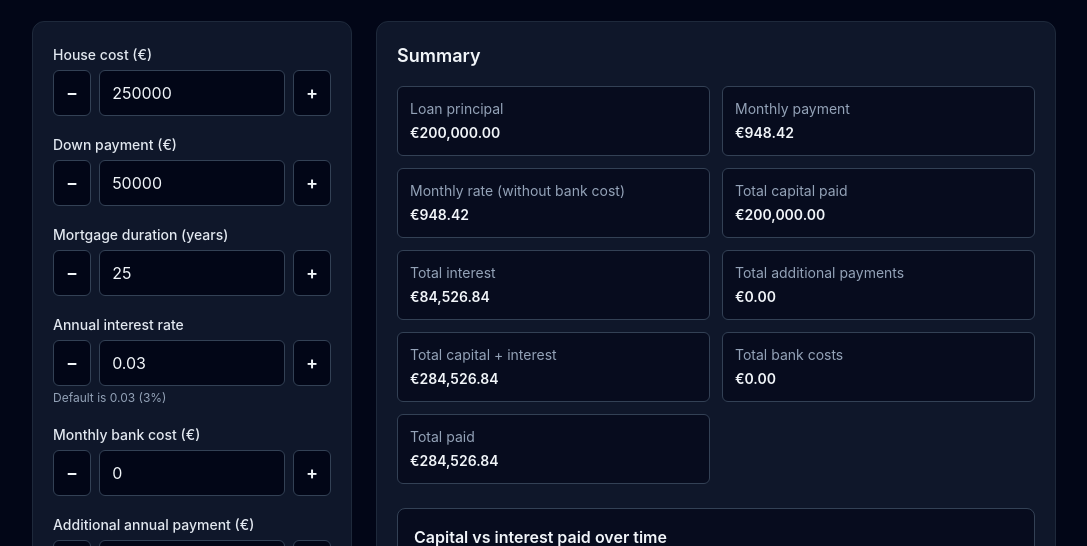
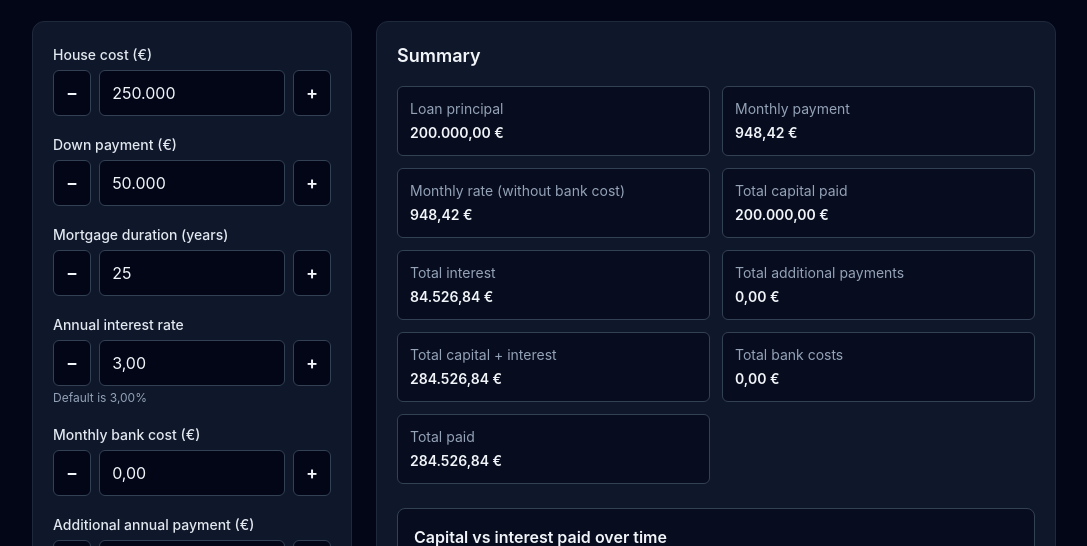
Before and after one commit to samdalvai/mortgage-calculator, a React (Vite) app: page / in a window 1280 px wide. Shown: the part 187-733 px from the top of the page, without its empty margins (96-1183 px from the left). Built offline with nearby package versions, Linux system fonts and the light colour scheme; the HTML template or start-up script is replaced by a standard one.

Commit message:
Use European number formatting and percent-based interest input

```diff
--- a/src/App.tsx
+++ b/src/App.tsx
@@ -78,12 +78,7 @@ type Translation = {
   pdfTotalRow: string
 }
 
-const LOCALE_BY_LANGUAGE: Record<SupportedLanguage, string> = {
-  en: 'en-US',
-  it: 'it-IT',
-  fr: 'fr-FR',
-  de: 'de-DE',
-}
+const EURO_NUMBER_LOCALE = 'de-DE'
 
 const TRANSLATIONS: Record<SupportedLanguage, Translation> = {
   en: {
@@ -123,7 +118,7 @@ const TRANSLATIONS: Record<SupportedLanguage, Translation> = {
     downPayment: 'Down payment (€)',
     mortgageDurationYears: 'Mortgage duration (years)',
     annualInterestRate: 'Annual interest rate',
-    annualInterestRateHint: 'Default is 0.03 (3%)',
+    annualInterestRateHint: 'Default is 3,00%',
     monthlyBankCost: 'Monthly bank cost (€)',
     additionalAnnualPayment: 'Additional annual payment (€)',
     additionalPaymentStrategy: 'Additional payment strategy',
@@ -196,7 +191,7 @@ const TRANSLATIONS: Record<SupportedLanguage, Translation> = {
     downPayment: 'Anticipo (€)',
     mortgageDurationYears: 'Durata mutuo (anni)',
     annualInterestRate: 'Tasso di interesse annuo',
-    annualInterestRateHint: 'Valore predefinito 0.03 (3%)',
+    annualInterestRateHint: 'Valore predefinito 3,00%',
     monthlyBankCost: 'Costo banca mensile (€)',
     additionalAnnualPayment: 'Pagamento annuale extra (€)',
     additionalPaymentStrategy: 'Strategia pagamento extra',
@@ -270,7 +265,7 @@ const TRANSLATIONS: Record<SupportedLanguage, Translation> = {
     downPayment: 'Apport (€)',
     mortgageDurationYears: 'Durée du prêt (années)',
     annualInterestRate: 'Taux d’intérêt annuel',
-    annualInterestRateHint: 'Valeur par défaut: 0.03 (3%)',
+    annualInterestRateHint: 'Valeur par défaut : 3,00%',
     monthlyBankCost: 'Frais bancaires mensuels (€)',
     additionalAnnualPayment: 'Paiement annuel supplémentaire (€)',
     additionalPaymentStrategy: 'Stratégie paiement supplémentaire',
@@ -344,7 +339,7 @@ const TRANSLATIONS: Record<SupportedLanguage, Translation> = {
     downPayment: 'Anzahlung (€)',
     mortgageDurationYears: 'Laufzeit (Jahre)',
     annualInterestRate: 'Jährlicher Zinssatz',
-    annualInterestRateHint: 'Standardwert ist 0.03 (3%)',
+    annualInterestRateHint: 'Standardwert ist 3,00%',
     monthlyBankCost: 'Monatliche Bankkosten (€)',
     additionalAnnualPayment: 'Zusätzliche jährliche Zahlung (€)',
     additionalPaymentStrategy: 'Strategie für Zusatzzahlung',
@@ -509,7 +504,7 @@ function App() {
   const [houseCost, setHouseCost] = useState(250000)
   const [downPayment, setDownPayment] = useState(50000)
   const [years, setYears] = useState(25)
-  const [annualInterestRate, setAnnualInterestRate] = useState(0.03)
+  const [annualInterestRate, setAnnualInterestRate] = useState(3)
   const [monthlyBankCost, setMonthlyBankCost] = useState(0)
   const [additionalAnnualPayment, setAdditionalAnnualPayment] = useState(0)
   const [additionalPaymentStrategy, setAdditionalPaymentStrategy] =
@@ -521,7 +516,7 @@ function App() {
 
   const euroFormatter = useMemo(
     () =>
-      new Intl.NumberFormat(LOCALE_BY_LANGUAGE[language], {
+      new Intl.NumberFormat(EURO_NUMBER_LOCALE, {
         style: 'currency',
         currency: 'EUR',
         maximumFractionDigits: 2,
@@ -531,7 +526,7 @@ function App() {
 
   const pdfCurrencyFormatter = useMemo(
     () =>
-      new Intl.NumberFormat(LOCALE_BY_LANGUAGE[language], {
+      new Intl.NumberFormat(EURO_NUMBER_LOCALE, {
         style: 'currency',
         currency: 'EUR',
         maximumFractionDigits: 2,
@@ -545,7 +540,7 @@ function App() {
         houseCost,
         downPayment,
         years,
-        annualInterestRate,
+        annualInterestRate: annualInterestRate / 100,
         monthlyBankCost,
         additionalAnnualPayment,
         additionalPaymentStrategy,
@@ -559,7 +554,7 @@ function App() {
         houseCost,
         downPayment,
         years,
-        annualInterestRate,
+        annualInterestRate: annualInterestRate / 100,
         monthlyBankCost,
         additionalAnnualPayment: 0,
       }),
@@ -629,7 +624,7 @@ function App() {
       `${copy.pdfHouseCost}: ${formatCurrencyForPdf(pdfCurrencyFormatter, houseCost)}`,
       `${copy.pdfDownPayment}: ${formatCurrencyForPdf(pdfCurrencyFormatter, downPayment)}`,
       `${copy.pdfDuration}: ${years} ${copy.pdfYears}`,
-      `${copy.pdfAnnualInterestRate}: ${(annualInterestRate * 100).toFixed(2)}%`,
+      `${copy.pdfAnnualInterestRate}: ${annualInterestRate.toFixed(2).replace('.', ',')}%`,
       `${copy.pdfMonthlyBankCost}: ${formatCurrencyForPdf(pdfCurrencyFormatter, monthlyBankCost)}`,
       `${copy.pdfAdditionalAnnualPayment}: ${formatCurrencyForPdf(pdfCurrencyFormatter, additionalAnnualPayment)}`,
       `${copy.pdfAdditionalPaymentStrategy}: ${
@@ -721,6 +716,7 @@ function App() {
               min={0}
               step={10000}
               onValueChange={setHouseCost}
+              useGrouping
             />
             <InputField
               id="downPayment"
@@ -729,6 +725,7 @@ function App() {
               min={0}
               step={1000}
               onValueChange={setDownPayment}
+              useGrouping
             />
             <InputField
               id="years"
@@ -743,8 +740,9 @@ function App() {
               label={copy.annualInterestRate}
               value={annualInterestRate}
               min={0}
-              max={1}
-              step={0.001}
+              max={100}
+              step={0.01}
+              fractionDigits={2}
               onValueChange={setAnnualInterestRate}
               hint={copy.annualInterestRateHint}
             />
@@ -755,6 +753,8 @@ function App() {
               min={0}
               step={1}
               onValueChange={setMonthlyBankCost}
+              useGrouping
+              fractionDigits={2}
             />
             <InputField
               id="additionalAnnualPayment"
@@ -763,6 +763,7 @@ function App() {
               min={0}
               step={100}
               onValueChange={setAdditionalAnnualPayment}
+              useGrouping
             />
             <label className="block" htmlFor="additionalPaymentStrategy">
               <span className="text-sm font-medium text-slate-200">{copy.additionalPaymentStrategy}</span>
@@ -946,7 +947,7 @@ function InteractiveChart({ data, maxAmount, selectedYear, onYearChange }: Inter
   }, [maxYear, xTickStep])
   const compactNumberFormatter = useMemo(
     () =>
-      new Intl.NumberFormat(undefined, {
+      new Intl.NumberFormat(EURO_NUMBER_LOCALE, {
         notation: 'compact',
         maximumFractionDigits: 1,
       }),
@@ -1056,18 +1057,65 @@ type InputFieldProps = {
   max?: number
   step?: number
   hint?: string
+  fractionDigits?: number
+  useGrouping?: boolean
   onValueChange: (value: number) => void
 }
 
-function InputField({ id, label, value, min, max, step, hint, onValueChange }: InputFieldProps) {
-  const [draftValue, setDraftValue] = useState(value.toString())
+const parseEuropeanNumber = (rawValue: string): number => {
+  const normalized = rawValue
+    .replace(/\./g, '')
+    .replace(/\s/g, '')
+    .replace(',', '.')
+  return Number(normalized)
+}
+
+const countFractionDigits = (stepValue: number): number => {
+  const normalized = stepValue.toString().toLowerCase()
+  if (normalized.includes('e-')) {
+    return Number(normalized.split('e-')[1])
+  }
+
+  const decimals = normalized.split('.')[1]
+  return decimals ? decimals.length : 0
+}
+
+const roundToDigits = (value: number, digits: number): number => {
+  if (digits <= 0) {
+    return Math.round(value)
+  }
+
+  return Number(value.toFixed(digits))
+}
+
+const formatEuropeanNumber = (value: number, fractionDigits: number, useGrouping: boolean): string =>
+  new Intl.NumberFormat(EURO_NUMBER_LOCALE, {
+    minimumFractionDigits: fractionDigits,
+    maximumFractionDigits: fractionDigits,
+    useGrouping,
+  }).format(value)
+
+function InputField({
+  id,
+  label,
+  value,
+  min,
+  max,
+  step,
+  hint,
+  fractionDigits,
+  useGrouping = false,
+  onValueChange,
+}: InputFieldProps) {
+  const resolvedFractionDigits = fractionDigits ?? countFractionDigits(step ?? 1)
+  const [draftValue, setDraftValue] = useState(formatEuropeanNumber(value, resolvedFractionDigits, useGrouping))
   const [isFocused, setIsFocused] = useState(false)
 
   useEffect(() => {
     if (!isFocused) {
-      setDraftValue(value.toString())
+      setDraftValue(formatEuropeanNumber(value, resolvedFractionDigits, useGrouping))
     }
-  }, [isFocused, value])
+  }, [isFocused, resolvedFractionDigits, useGrouping, value])
 
   const commitValue = (rawValue: string) => {
     if (rawValue === '') {
@@ -1075,31 +1123,26 @@ function InputField({ id, label, value, min, max, step, hint, onValueChange }: I
       return
     }
 
-    const parsedValue = Number(rawValue)
+    const parsedValue = parseEuropeanNumber(rawValue)
 
     if (Number.isNaN(parsedValue)) {
       return
     }
 
-    onValueChange(parsedValue)
-  }
-
-  const formatDraftValue = (rawValue: string) => {
-    if (rawValue === '') {
-      return '0'
-    }
-
-    return rawValue
+    const roundedValue = roundToDigits(parsedValue, resolvedFractionDigits)
+    const clampedValue = Math.max(min ?? Number.NEGATIVE_INFINITY, Math.min(max ?? Number.POSITIVE_INFINITY, roundedValue))
+    onValueChange(clampedValue)
   }
 
   const handleStepChange = (direction: 'increase' | 'decrease') => {
     const increment = step ?? 1
-    const parsedDraftValue = Number(draftValue)
+    const parsedDraftValue = parseEuropeanNumber(draftValue)
     const baseValue = Number.isNaN(parsedDraftValue) ? value : parsedDraftValue
     const nextValue = direction === 'increase' ? baseValue + increment : baseValue - increment
-    const clampedValue = Math.max(min ?? Number.NEGATIVE_INFINITY, Math.min(max ?? Number.POSITIVE_INFINITY, nextValue))
+    const roundedValue = roundToDigits(nextValue, resolvedFractionDigits)
+    const clampedValue = Math.max(min ?? Number.NEGATIVE_INFINITY, Math.min(max ?? Number.POSITIVE_INFINITY, roundedValue))
     onValueChange(clampedValue)
-    setDraftValue(clampedValue.toString())
+    setDraftValue(formatEuropeanNumber(clampedValue, resolvedFractionDigits, useGrouping))
   }
 
   return (
@@ -1116,23 +1159,33 @@ function InputField({ id, label, value, min, max, step, hint, onValueChange }: I
         </button>
         <input
           id={id}
-          type="number"
+          type="text"
+          inputMode="decimal"
           className="w-full rounded-md border border-slate-700 bg-slate-950 px-3 py-2 text-slate-100 outline-none ring-emerald-400 focus:ring"
-          value={formatDraftValue(draftValue)}
-          min={min}
-          max={max}
-          step={step}
+          value={draftValue}
           onFocus={() => {
             setIsFocused(true)
-            if (draftValue === '0') {
+            if (parseEuropeanNumber(draftValue) === 0) {
               setDraftValue('')
             }
           }}
           onBlur={() => {
             setIsFocused(false)
             if (draftValue === '') {
-              setDraftValue('0')
+              setDraftValue(formatEuropeanNumber(0, resolvedFractionDigits, useGrouping))
+              return
             }
+
+            const parsedValue = parseEuropeanNumber(draftValue)
+            if (Number.isNaN(parsedValue)) {
+              setDraftValue(formatEuropeanNumber(value, resolvedFractionDigits, useGrouping))
+              return
+            }
+
+            const roundedValue = roundToDigits(parsedValue, resolvedFractionDigits)
+            const clampedValue = Math.max(min ?? Number.NEGATIVE_INFINITY, Math.min(max ?? Number.POSITIVE_INFINITY, roundedValue))
+            onValueChange(clampedValue)
+            setDraftValue(formatEuropeanNumber(clampedValue, resolvedFractionDigits, useGrouping))
           }}
           onChange={(event) => {
             const rawInput = event.target.value
```
